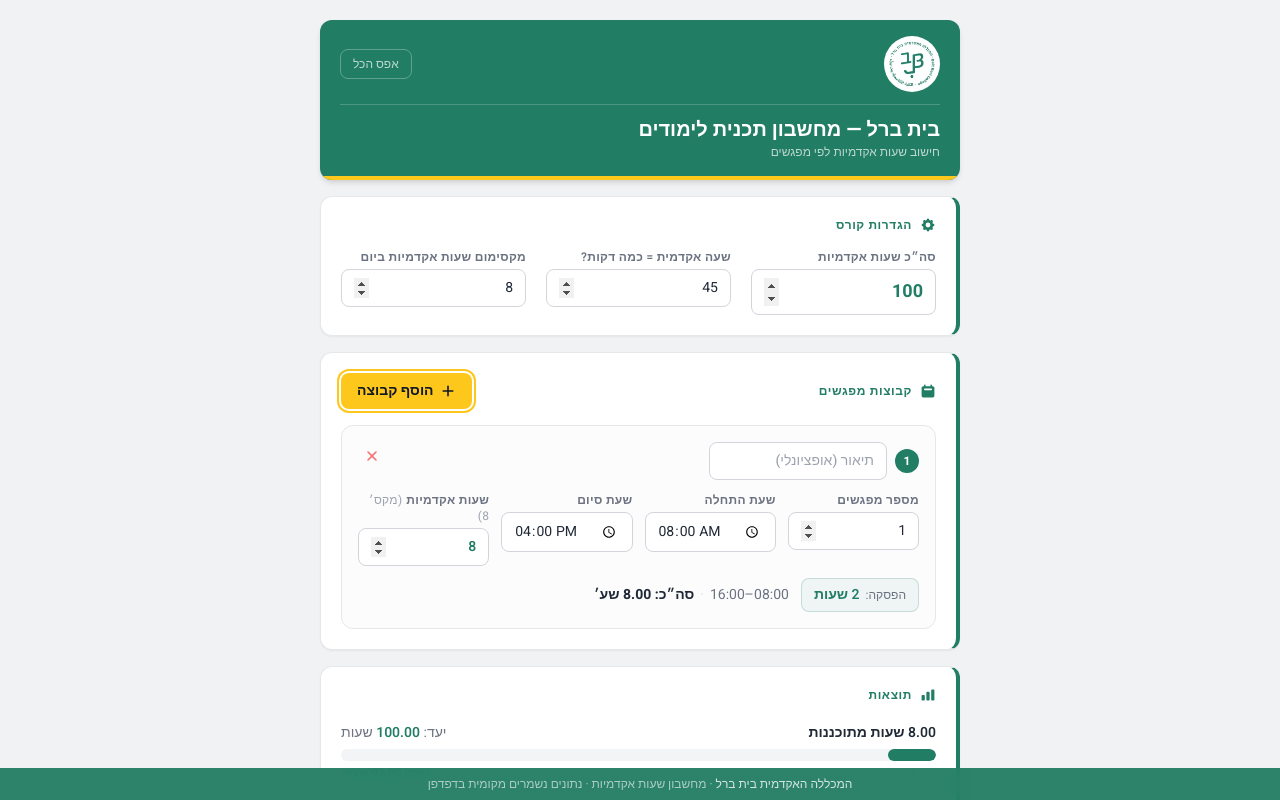
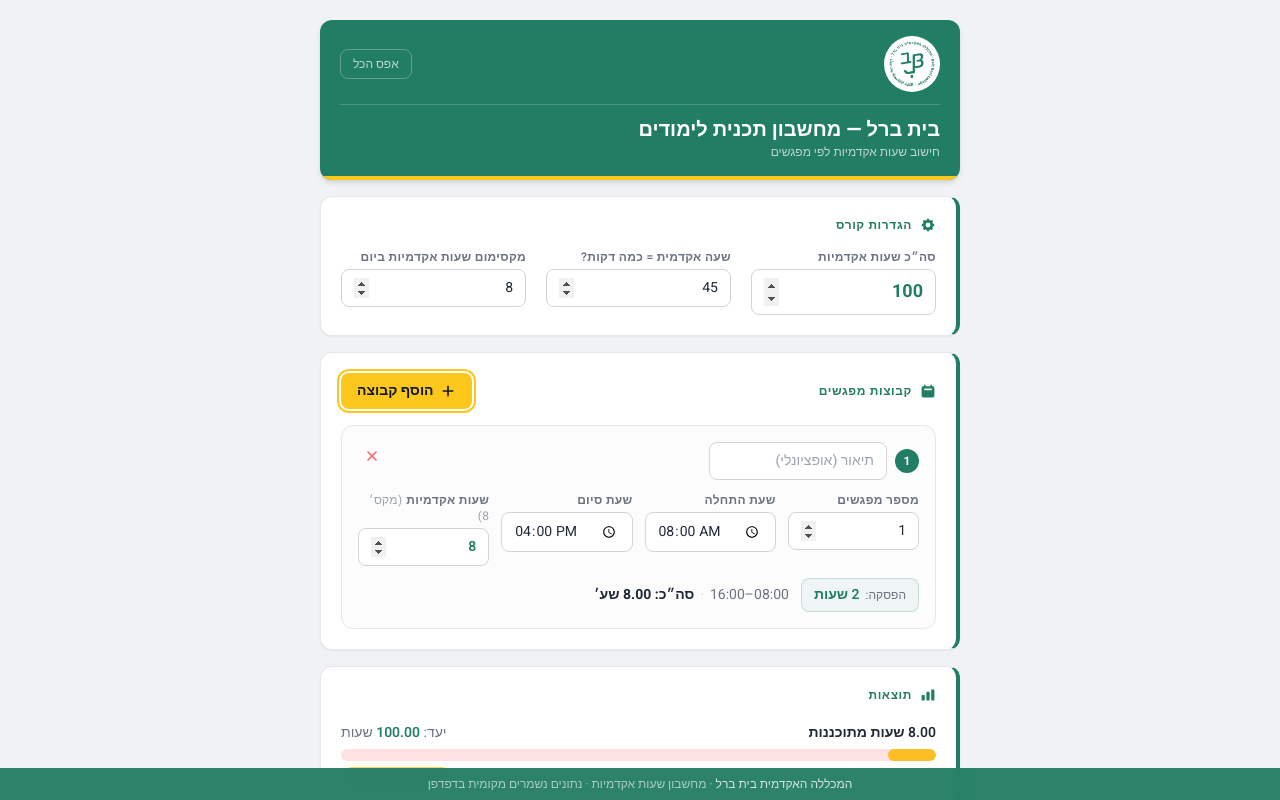
Before and after one commit to perryyaniv/academic-hours-calculator, a React (Vite) app: page / in a window 1280 px wide. Both pictures are taken after a click on the button "הוסף קבוצה". Shown: the top 800 px of the page. Built offline with nearby package versions, Linux system fonts and the light colour scheme.

Commit message:
Progress bar amber when incomplete, red track, pill badge for remaining

```diff
--- a/src/components/ResultsPanel.tsx
+++ b/src/components/ResultsPanel.tsx
@@ -45,30 +45,30 @@
             יעד: <span className="font-semibold text-bb-green">{formatHours(settings.totalHours)}</span> שעות
           </span>
         </div>
-        <div className="h-3 bg-gray-100 rounded-full overflow-hidden">
+        <div className={`h-3 rounded-full overflow-hidden ${isOver || (!isComplete && sessionResults.length > 0) ? 'bg-red-100' : 'bg-gray-100'}`}>
           <div
             className={`h-full rounded-full transition-all duration-500 ${
               isOver
                 ? 'bg-red-500'
                 : isComplete
                 ? 'bg-bb-green'
-                : progressPct > 80
-                ? 'bg-bb-sky'
-                : 'bg-bb-green'
+                : 'bg-amber-400'
             }`}
             style={{ width: `${progressPct}%` }}
           />
         </div>
-        <div className="flex justify-between text-xs mt-1">
-          <span className="text-gray-400">{progressPct.toFixed(1)}%</span>
+        <div className="flex justify-between items-center mt-1.5">
+          <span className="text-xs text-gray-400">{progressPct.toFixed(1)}%</span>
           {isOver ? (
-            <span className="text-red-500 font-semibold">
-              חריגה של {formatHours(Math.abs(remainingHours))} שעות!
+            <span className="text-xs bg-red-100 text-red-600 font-bold px-2 py-0.5 rounded-full border border-red-200">
+              ⚠ חריגה של {formatHours(Math.abs(remainingHours))} שעות
             </span>
           ) : isComplete ? (
-            <span className="text-bb-green font-semibold">✓ כל השעות מתוכננות</span>
+            <span className="text-xs bg-bb-green text-white font-bold px-2 py-0.5 rounded-full">
+              ✓ הושלם
+            </span>
           ) : (
-            <span className="text-bb-green font-medium">
+            <span className="text-xs bg-amber-100 text-amber-700 font-bold px-2 py-0.5 rounded-full border border-amber-300">
               נותרו {formatHours(remainingHours)} שעות
             </span>
           )}
```
